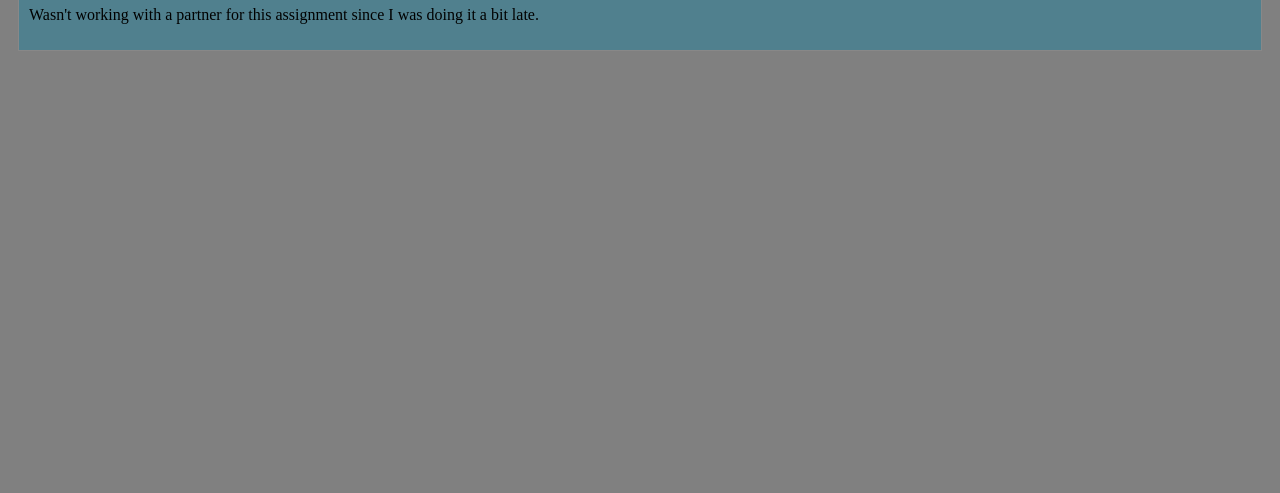
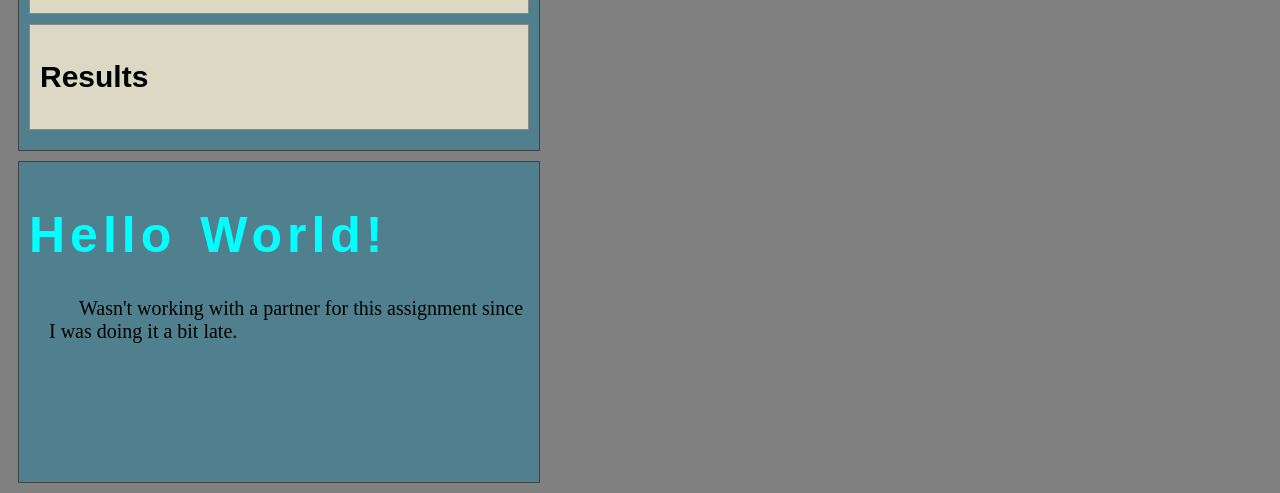
Before and after one commit to CamHenritz/art101, a plain HTML site: page lab2/index.html in a window 1280 px wide. Shown: the part 718-1211 px from the top of the page. Before the commit the page ends 800 px from the top, so only its background shows below. Drawn offline with nearby package versions, Linux system fonts and the light colour scheme.

Commit message:
Changing lab 2 css file

```diff
--- a/lab2/css/lab.css
+++ b/lab2/css/lab.css
@@ -7,3 +7,21 @@
     border: solid 1px #888;
     background-color: #DDD8C4;
   }
+h1 {
+    color: aqua;
+    font-size: 250%;
+}
+p {
+    font-family: "comic sans";
+    margin-left: 20px;
+    text-indent: 30px;
+}
+#content {
+    background-color: ;
+    width: 500px;
+    min-height: 300px;
+    padding: 10px;
+    margin: 10px;
+    border: solid 1px #444444;
+    font-size: 20px;
+}
```
